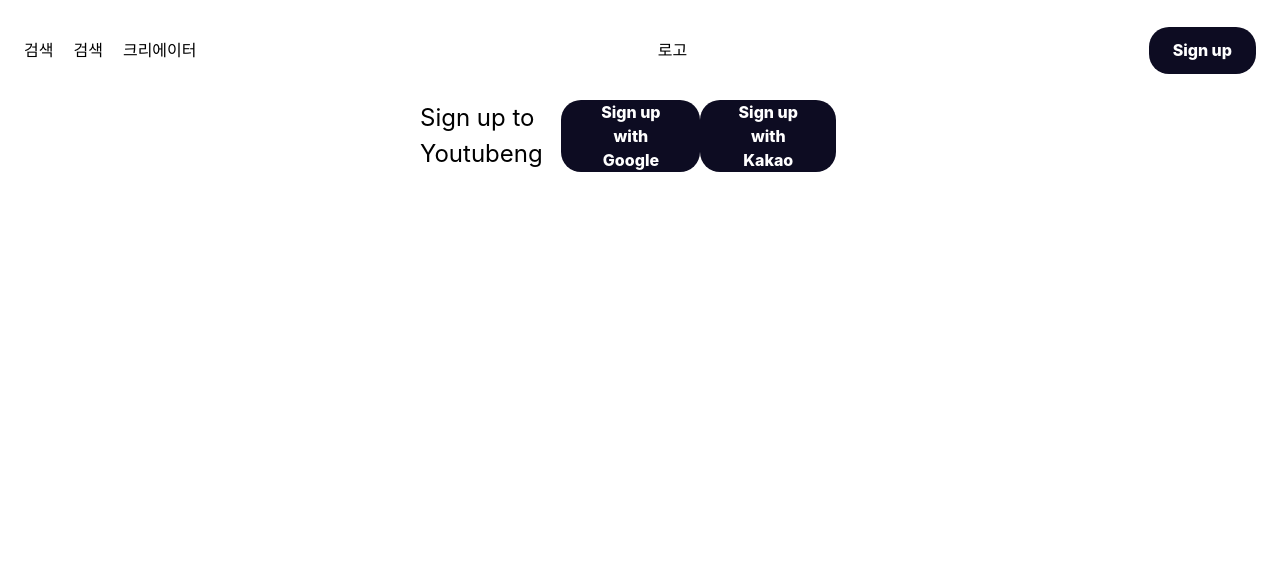
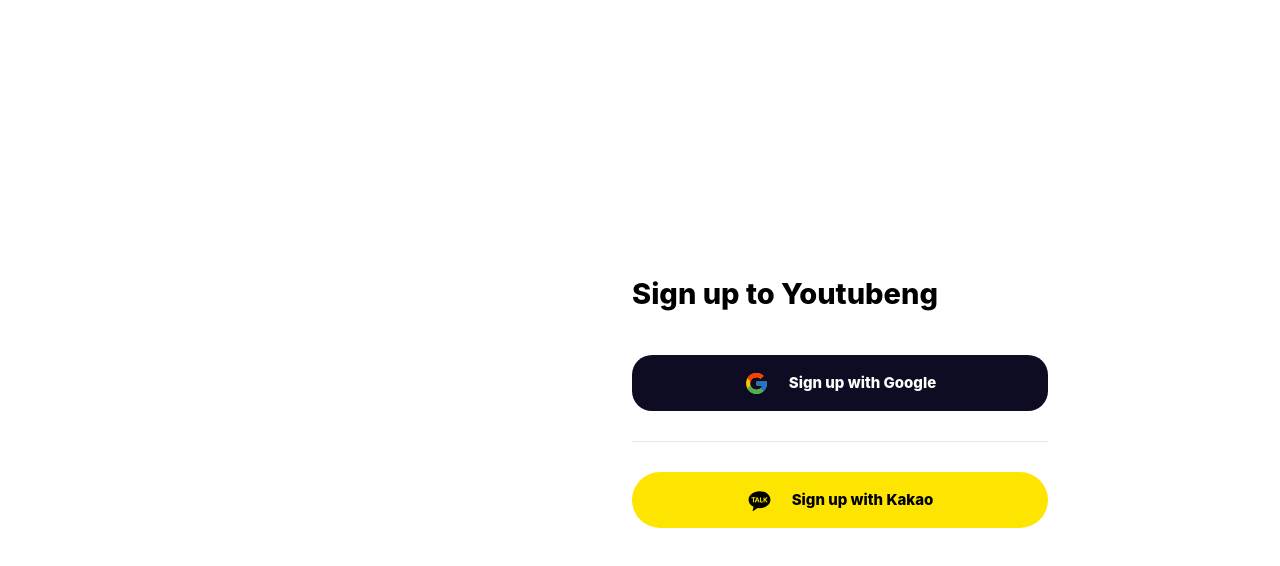
Before and after one commit to sae1013/youtubeng, a React (Create React App) app: page /login in a window 1280 px wide. Shown: the top 566 px of the page. Built offline with nearby package versions, Linux system fonts and the light colour scheme.

Commit message:
Refactored Base button and created Icon button

```diff
--- a/package.json
+++ b/package.json
@@ -17,6 +17,7 @@
     "craco-alias": "^3.0.1",
     "react": "^18.3.1",
     "react-dom": "^18.3.1",
+    "react-icons": "^5.2.0",
     "react-router-dom": "v6",
     "react-scripts": "5.0.1",
     "sass": "^1.76.0",
--- a/src/components/Button.tsx
+++ b/src/components/Button.tsx
@@ -37,26 +37,23 @@
     css`
       ${createCSSString(props.buttonSx)}
     `}
-`;
 
-export interface BaseStyledButtonTextProps {
-  textSx?: CSSProperties;
-}
-
-export const BaseStyledButtonText = styled.span<BaseStyledButtonTextProps>`
+  > span {
+    font-size: 1.5rem;
     font-weight: 800;
     color: white;
-
     ${(props) =>
       props.textSx &&
       css`
         ${createCSSString(props.textSx)}
-    `}
+      `};
+  }
 `;
-export default function Button({ children, onClick, textSx, buttonSx, ...props }: BaesButtonProps) {
+
+export default function Button({ children, onClick, ...props }: BaesButtonProps) {
   return (
-    <BaseStyledButton onClick={onClick} buttonSx={buttonSx}>
-      <BaseStyledButtonText textSx={textSx}>{children}</BaseStyledButtonText>
+    <BaseStyledButton onClick={onClick} {...props}>
+      <span>{children}</span>
     </BaseStyledButton>
   );
 }
--- /dev/null
+++ b/src/components/IconButton.tsx
@@ -0,0 +1,47 @@
+import React from 'react';
+import { BaseStyledButton, BaesButtonProps } from './Button';
+import { styled, css } from 'styled-components';
+import { IconType } from 'react-icons';
+import { createCSSString } from './utils/helper';
+
+interface IconButtonProps extends BaesButtonProps {
+  icon: IconType;
+  iconPosition: 'left' | 'right' | 'center';
+}
+
+const IconStyledButton = styled(BaseStyledButton)`
+  display: flex;
+  justify-content: center;
+  align-items: center;
+
+  > svg {
+    width: 2.5rem;
+    height: 2.5rem;
+  }
+
+  > span {
+    margin-left: 2rem;
+    ${(props) =>
+      props.textSx &&
+      css`
+        ${createCSSString(props.textSx)}
+      `}
+  }
+`;
+
+function IconButton({
+  icon: Icon,
+  onClick,
+  children,
+
+  ...props
+}: IconButtonProps) {
+  return (
+    <IconStyledButton onClick={onClick} {...props}>
+      <Icon />
+      <span>{children}</span>
+    </IconStyledButton>
+  );
+}
+
+export default IconButton;
--- a/src/components/LoginFormButton.tsx
+++ /dev/null
@@ -1,7 +0,0 @@
-import React from 'react';
-// 바깥에서 아이콘이랑, 텍스트 내용을 받아야함.
-function LoginFormButton() {
-  return <div>LoginFormButton</div>;
-}
-
-export default LoginFormButton;
--- a/src/components/TopBar.tsx
+++ b/src/components/TopBar.tsx
@@ -1,13 +1,16 @@
 import React from 'react';
 import styles from './TopBar.module.scss';
 import Button from './Button';
-import { useNavigate } from 'react-router-dom';
+import { useNavigate, useLocation } from 'react-router-dom';
 
 function TopBar() {
   const navigate = useNavigate();
   const handleSignupBtn = () => {
     navigate('/login');
   };
+  const { pathname } = useLocation();
+
+  if (pathname === '/login') return null;
 
   return (
     <div className={styles.topbar}>
--- a/src/pages/login/LoginPage.module.scss
+++ b/src/pages/login/LoginPage.module.scss
@@ -1,5 +1,6 @@
 .login {
   background-color: var(--white);
+  height: 100vh;
   display: flex;
   align-items: center;
 
@@ -15,16 +16,18 @@
 
   &--content {
     padding: 0 20px;
+    flex: 1;
   }
 }
 
 .auth {
   &--content {
-    display: flex;
     max-width: 41.6rem;
     margin: auto;
   }
   &--title {
-    font-size: 2.4rem;
+    font-size: 2.9rem;
+    font-weight: 800;
+    margin-bottom: 4rem;
   }
 }
--- a/src/pages/login/LoginPage.tsx
+++ b/src/pages/login/LoginPage.tsx
@@ -1,7 +1,10 @@
 import React from 'react';
 import styles from './LoginPage.module.scss';
+import IconButton from '@/components/IconButton';
 import Button from '@/components/Button';
 import Divider from '@/components/Divider';
+import { FcGoogle } from 'react-icons/fc';
+import { RiKakaoTalkFill } from 'react-icons/ri';
 
 function LoginPage() {
   return (
@@ -10,24 +13,30 @@
       <section className={styles['login--content']}>
         <div className={styles['auth--content']}>
           <h2 className={styles['auth--title']}>Sign up to Youtubeng</h2>
-          <Button
-            shape='round'
-            sx={{
+          <IconButton
+            icon={FcGoogle}
+            iconPosition='left'
+            buttonSx={{
+              width: '100%',
               height: '5.6rem',
-              fontSize: '1.4rem',
             }}>
             Sign up with Google
-          </Button>
+          </IconButton>
+
           <Divider content='or'></Divider>
-          <Button
+
+          <IconButton
+            icon={RiKakaoTalkFill}
+            iconPosition='left'
             shape='round'
-            sx={{
+            buttonSx={{
+              width: '100%',
               height: '5.6rem',
-              fontSize: '1.4rem',
               backgroundColor: '#fee500',
-            }}>
+            }}
+            textSx={{ color: '#000' }}>
             Sign up with Kakao
-          </Button>
+          </IconButton>
         </div>
       </section>
     </div>
```
Also changed, not shown: 1 other file (tests, documents, lock files or other folders). Lines whose indentation alone changed are shown as unchanged.
